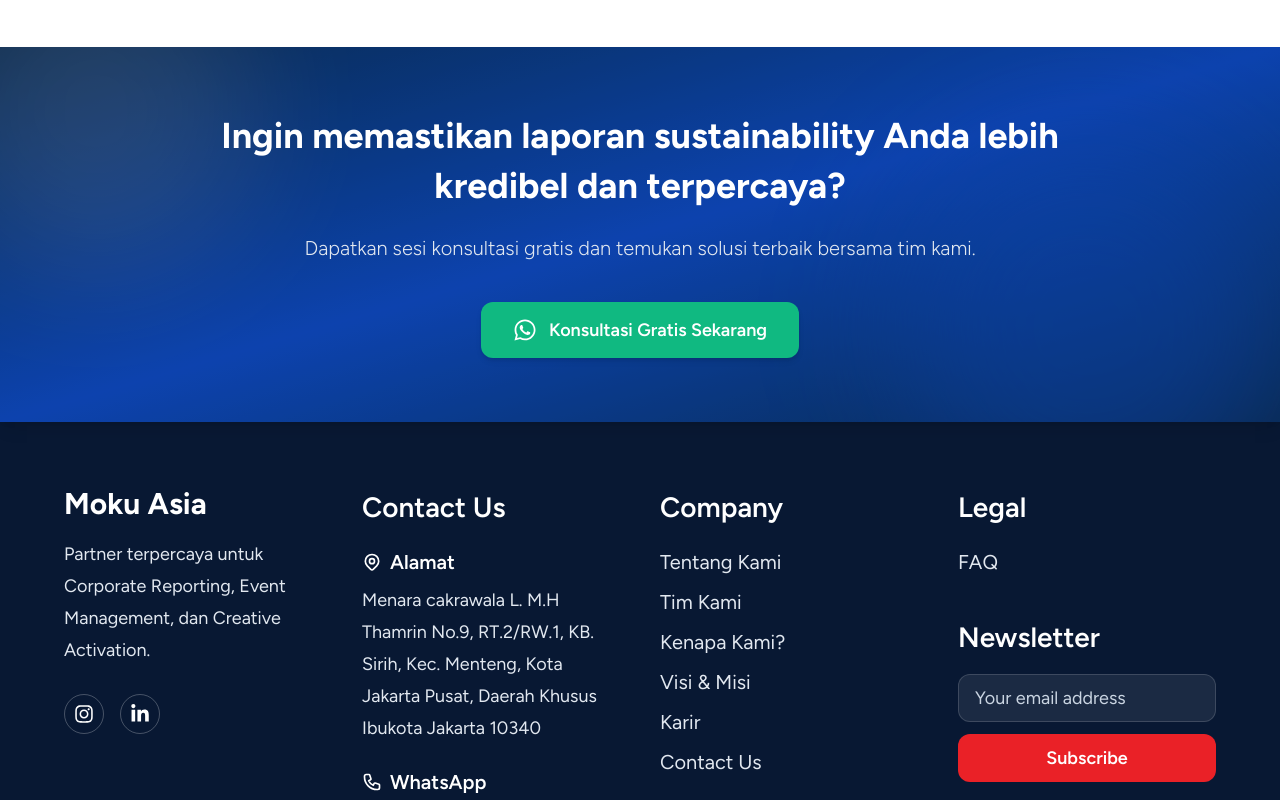
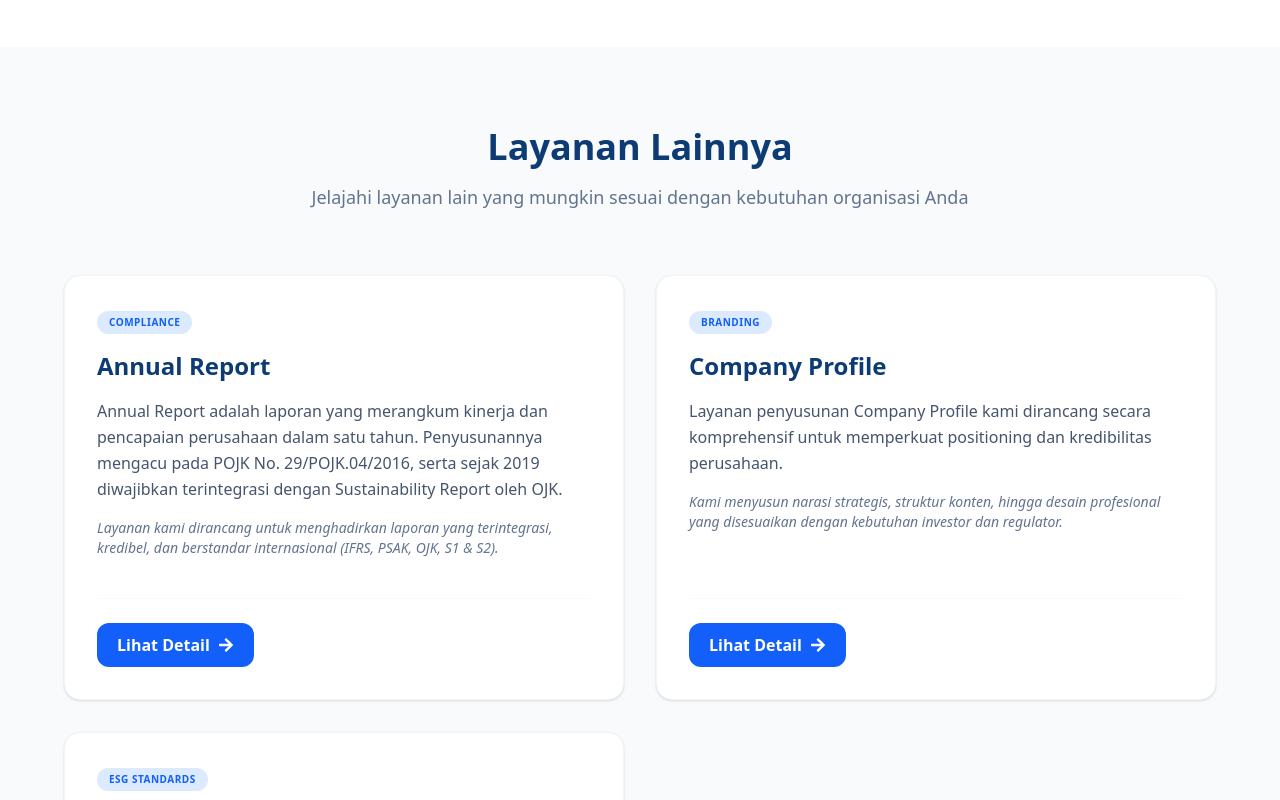
Before and after one commit to renoammar/moku-kreativ-asia, a Next.js app: page /assurance in a window 1280 px wide. Shown: the part 2680-3480 px from the top of the page. Built offline with nearby package versions, Linux system fonts and the light colour scheme.

Commit message:
feat: annual pages fix configurations and new component layanan lain nya

```diff
--- a/app/annual-report/page.tsx
+++ b/app/annual-report/page.tsx
@@ -3,6 +3,7 @@ import AnnualReportHero from '../components/annual-report/AnnualReportHero'
 import AnnualReportDescription from '../components/annual-report/AnnualReportDescription'
 import AnnualReportClientsList from '../components/annual-report/AnnualReportClientsList'
 import MiniBannerAnnualReport from '../components/annual-report/MiniBannerAnnualReport'
+import LayananLainnya from '../components/UI/LayananLainnya'
 
 function AnnualReport() {
   return (
@@ -10,6 +11,7 @@ function AnnualReport() {
       <AnnualReportHero />
       <AnnualReportDescription />
       <AnnualReportClientsList />
+      <LayananLainnya />
       <MiniBannerAnnualReport />
     </>
   )
--- a/app/assurance/page.tsx
+++ b/app/assurance/page.tsx
@@ -3,12 +3,14 @@ import AsuranceHero from '../components/assurance-compo/AsuranceHero'
 import AssuranceDescription from '../components/assurance-compo/AssuranceDescription'
 import AssuranceClientsList from '../components/assurance-compo/AssuranceClientsList'
 import MiniBannerAssurance from '../components/assurance-compo/MiniBannerAssurance'
+import LayananLainnya from '../components/UI/LayananLainnya'
 function AssurancePage() {
   return (
     <>
       <AsuranceHero />
       <AssuranceDescription />
       <AssuranceClientsList />
+      <LayananLainnya />
       <MiniBannerAssurance />
     </>
   )
--- /dev/null
+++ b/app/components/UI/LayananLainnya.tsx
@@ -0,0 +1,126 @@
+"use client";
+import Link from 'next/link';
+import { usePathname } from 'next/navigation';
+import { FaArrowRight, FaCheck } from 'react-icons/fa';
+
+function LayananLainnya() {
+  const pathname = usePathname();
+  const currentPath = pathname.replace(/\/+$/, '') || '/';
+
+  const services = [
+    {
+      title: "Annual Report",
+      tag: "COMPLIANCE",
+      href: "/all-reporting-solutions/annual-report",
+      matchPaths: ["/all-reporting-solutions/annual-report", "/annual-report"],
+      description: "Annual Report adalah laporan yang merangkum kinerja dan pencapaian perusahaan dalam satu tahun. Penyusunannya mengacu pada POJK No. 29/POJK.04/2016, serta sejak 2019 diwajibkan terintegrasi dengan Sustainability Report oleh OJK.",
+      extra: "Layanan kami dirancang untuk menghadirkan laporan yang terintegrasi, kredibel, dan berstandar internasional (IFRS, PSAK, OJK, S1 & S2).",
+      footer: "Memastikan kepatuhan, strategi, tata kelola, dan manajemen risiko terefleksi dengan baik."
+    },
+    {
+      title: "Company Profile",
+      tag: "BRANDING",
+      href: "/all-reporting-solutions/company-profile",
+      matchPaths: ["/all-reporting-solutions/company-profile"],
+      description: "Layanan penyusunan Company Profile kami dirancang secara komprehensif untuk memperkuat positioning dan kredibilitas perusahaan.",
+      extra: "Kami menyusun narasi strategis, struktur konten, hingga desain profesional yang disesuaikan dengan kebutuhan investor dan regulator.",
+      footer: "Hasil akhir tampil informatif, persuasif, dan selaras dengan identitas perusahaan."
+    },
+    {
+      title: "Sustainability Report",
+      tag: "ESG STANDARDS",
+      href: "/all-reporting-solutions/sustainability-report",
+      matchPaths: ["/all-reporting-solutions/sustainability-report"],
+      description: "Pendampingan profesional untuk membantu perusahaan menyusun laporan keberlanjutan yang terstruktur, terukur, dan sesuai standar seperti GRI, POJK, atau ISSB.",
+      extra: "Mengungkapkan kinerja ESG secara transparan, strategis, dan kredibel kepada pemangku kepentingan.",
+      footer: "Mendukung tata kelola, reputasi, dan nilai jangka panjang perusahaan."
+    },
+    {
+      title: "Assurance AA1000 Provider",
+      tag: "EXPERT TEAM",
+      href: "/assurance",
+      matchPaths: ["/assurance"],
+      description: "Standar assurance global untuk mengukur kinerja keberlanjutan perusahaan secara komprehensif. Kami menilai integritas implementasi Prinsip AccountAbility.",
+      points: [
+        "Validasi data yang akurat dan dapat dipercaya",
+        "Penilaian transparansi dalam pelaporan",
+        "Pemeriksaan kepatuhan terhadap standar yang berlaku"
+      ],
+      extra: "Provider ID: 001 - 150",
+    }
+  ];
+
+  const visibleServices = services.filter(
+    (service) => !service.matchPaths.some((path) => currentPath === path)
+  );
+
+  return (
+    <div className="w-full bg-slate-50 py-20 px-6 font-sans">
+      <div className="max-w-6xl mx-auto">
+
+        {/* Header Section */}
+        <div className="text-center mb-16">
+          <h2 className="text-4xl font-bold text-[#0D3C74] mb-4">Layanan Lainnya</h2>
+          <p className="text-slate-500 text-lg">
+            Jelajahi layanan lain yang mungkin sesuai dengan kebutuhan organisasi Anda
+          </p>
+        </div>
+
+        {/* Services Grid */}
+        <div className="grid grid-cols-1 md:grid-cols-2 gap-8 mb-16">
+          {visibleServices.map((service) => (
+            <div
+              key={service.title}
+              className="bg-white p-8 rounded-2xl shadow-sm border border-slate-100 hover:shadow-xl transition-all duration-300 group flex flex-col justify-between"
+            >
+              <div>
+                <span className="inline-block px-3 py-1 rounded-full bg-blue-100 text-[#125ff9] text-[10px] font-bold tracking-wider mb-4">
+                  {service.tag}
+                </span>
+                <h3 className="text-2xl font-bold text-[#0D3C74] mb-4 group-hover:text-[#125ff9] transition-colors">
+                  {service.title}
+                </h3>
+                <p className="text-slate-600 leading-relaxed mb-4">
+                  {service.description}
+                </p>
+
+                {service.points ? (
+                  <ul className="space-y-2 mb-4">
+                    {service.points.map((point, i) => (
+                      <li key={i} className="flex items-center gap-2 text-sm text-slate-700">
+                        <FaCheck className="text-emerald-500 text-xs" /> {point}
+                      </li>
+                    ))}
+                  </ul>
+                ) : (
+                  <p className="text-sm text-slate-500 italic mb-4">
+                    {service.extra}
+                  </p>
+                )}
+              </div>
+
+              <div className="mt-6 pt-6 border-t border-slate-50">
+                <Link
+                  href={service.href}
+                  className="inline-flex items-center gap-2 rounded-xl bg-[#125ff9] px-5 py-2.5 font-semibold text-white transition-all hover:gap-3 hover:bg-[#0D3C74]"
+                >
+                  Lihat Detail <FaArrowRight />
+                </Link>
+              </div>
+            </div>
+          ))}
+        </div>
+
+        {/* Global CTA Button */}
+        <div className="flex justify-center">
+          <Link href='/all-reporting-solutions' className="flex items-center gap-2 rounded-xl bg-[#125ff9] px-10 py-4 text-lg font-bold text-white shadow-lg transition-all hover:-translate-y-1 hover:bg-[#0D3C74]">
+            Lihat Semua Layanan <FaArrowRight />
+          </Link>
+        </div>
+
+      </div>
+    </div>
+  );
+}
+
+export default LayananLainnya;
--- a/app/components/annual-report/AnnualReportDescription.tsx
+++ b/app/components/annual-report/AnnualReportDescription.tsx
@@ -4,7 +4,10 @@ import {
   FaUsers,
   FaBolt,
   FaChartLine,
-  FaBookOpen
+  FaBookOpen,
+  FaBalanceScale,
+  FaLightbulb,
+  FaAward
 } from 'react-icons/fa';
 import { MdOutlineVerifiedUser, MdAssignment, MdOutlineInsights } from 'react-icons/md';
 
@@ -12,34 +15,35 @@ const AnnualReportDescription = () => {
   return (
     <div className="mx-auto max-w-6xl bg-white p-6 font-sans text-[#0D3C74] md:p-12">
 
+      {/* --- SECTION 1: Deskripsi Layanan --- */}
       <div className="grid grid-cols-1 lg:grid-cols-3 gap-12 mb-20">
         <div className="lg:col-span-2 space-y-6">
-          <h2 className="text-3xl font-bold text-[#0D3C74]">Deskripsi Layanan</h2>
+          <h2 className="text-3xl font-bold text-[#0D3C74]">Annual Report Service</h2>
           <p className="leading-relaxed text-[#0D3C74]/80">
-            Layanan Annual Report kami dirancang untuk menyajikan performa bisnis perusahaan
-            secara komprehensif dalam format laporan yang profesional dan mudah dipahami.
-            Kami memastikan setiap bagian laporan memiliki alur yang kuat dan relevan:
+            Penyusunan Annual Report merupakan proses pengembangan laporan tahunan yang merangkum kinerja, strategi, serta pencapaian perusahaan selama satu tahun. Layanan ini memastikan bahwa laporan tidak hanya akurat secara data, tetapi juga mampu menyampaikan narasi perusahaan secara jelas, transparan, dan sesuai dengan standar yang berlaku.
           </p>
+
+          <p className="font-semibold text-[#0D3C74]">Kami mengadopsi pendekatan komprehensif yang mencakup:</p>
 
           <div className="space-y-4">
             <div className="border-l-4 border-[#125ff9] pl-4">
-              <p><span className="font-bold">Business Highlights:</span> Menyusun pencapaian utama perusahaan agar mudah dipahami investor dan pemangku kepentingan.</p>
+              <p><span className="font-bold">Kejelasan:</span> Penyajian kinerja perusahaan kepada stakeholder agar mudah dipahami.</p>
             </div>
             <div className="border-l-4 border-[#125ff9] pl-4">
-              <p><span className="font-bold">Narasi Strategis:</span> Menghubungkan strategi, risiko, dan kinerja keuangan dalam cerita perusahaan yang solid.</p>
+              <p><span className="font-bold">Relevansi:</span> Informasi yang disampaikan sesuai dengan kondisi bisnis dan industri terkini.</p>
             </div>
             <div className="border-l-4 border-[#125ff9] pl-4">
-              <p><span className="font-bold">Kepatuhan & Tata Kelola:</span> Menampilkan informasi governance dan kepatuhan sesuai regulasi yang berlaku.</p>
+              <p><span className="font-bold">Konsistensi:</span> Penyelarasan pesan perusahaan dengan strategi dan arah pertumbuhan masa depan.</p>
             </div>
           </div>
 
           <p className="pt-4 text-[#0D3C74]/90">
-            <span className="font-bold text-[#125ff9]">Manfaat bagi Anda:</span> Meningkatkan kredibilitas perusahaan, memperkuat komunikasi korporat, dan membuat annual report Anda lebih bernilai bagi audiens bisnis.
+            Hasilnya adalah Annual Report yang lebih informatif, kredibel, dan mampu memperkuat citra perusahaan di mata investor maupun stakeholder.
           </p>
         </div>
 
         <div className="space-y-6">
-          <div className="flex flex-col items-center justify-center rounded-2xl border border-[#125ff9]/20 bg-[#125ff9]/8 p-6">
+          <div className="flex flex-col items-center justify-center rounded-2xl border border-[#125ff9]/20 bg-[#125ff9]/5 p-6">
             <a
               href="https://wa.me/6289627667568"
               target="_blank"
@@ -52,14 +56,36 @@ const AnnualReportDescription = () => {
         </div>
       </div>
 
+      {/* --- SECTION 2: Penuhi Standar OJK (New Section based on Image) --- */}
+      <div className="mb-20">
+        <h3 className="text-2xl font-bold text-center mb-10">Penuhi Standar OJK dengan Annual Report Profesional</h3>
+        <div className="grid md:grid-cols-3 gap-6">
+          <div className="bg-slate-50 p-8 rounded-2xl text-center border border-slate-100">
+            <div className="flex justify-center mb-4 text-3xl text-[#125ff9]"><FaBalanceScale /></div>
+            <h4 className="font-bold text-lg mb-3">Kepatuhan Regulasi</h4>
+            <p className="text-sm text-slate-600">Kami memastikan Annual Report Anda disusun sesuai standar POJK dan SEOJK terbaru.</p>
+          </div>
+          <div className="bg-slate-50 p-8 rounded-2xl text-center border border-slate-100">
+            <div className="flex justify-center mb-4 text-3xl text-[#125ff9]"><FaLightbulb /></div>
+            <h4 className="font-bold text-lg mb-3">Visual Informatif</h4>
+            <p className="text-sm text-slate-600">Desain infografis yang jelas dan menarik untuk mendukung penyampaian informasi secara efektif.</p>
+          </div>
+          <div className="bg-slate-50 p-8 rounded-2xl text-center border border-slate-100">
+            <div className="flex justify-center mb-4 text-3xl text-[#125ff9]"><FaAward /></div>
+            <h4 className="font-bold text-lg mb-3">Expertise yang Terpercaya</h4>
+            <p className="text-sm text-slate-600">Didukung oleh tim ahli dengan pengalaman luas dalam menangani perusahaan BUMN, dan multinasional.</p>
+          </div>
+        </div>
+      </div>
+
       <hr className="mb-20 border-[#125ff9]/15" />
 
+      {/* --- SECTION 3: Scope of Work --- */}
       <div className="mb-20">
         <div className="text-center mb-12">
           <h2 className="text-3xl font-bold mb-4">Scope of Work Annual Report</h2>
           <p className="mx-auto max-w-3xl text-[#0D3C74]/80">
-            Proses penyusunan Annual Report mencakup pengumpulan data lintas fungsi,
-            penyusunan narasi korporat, serta penyelarasan isi laporan dengan target komunikasi perusahaan.
+            Layanan Annual Report kami mencakup pengembangan laporan tahunan perusahaan dengan pendekatan strategis, kreatif, dan berbasis regulasi yang berlaku.
           </p>
         </div>
 
@@ -80,31 +106,25 @@ const AnnualReportDescription = () => {
         </div>
       </div>
 
+      {/* --- SECTION 4: Ruang Lingkup & Manfaat --- */}
       <div className="grid gap-12 rounded-3xl bg-[#0D3C74] p-8 text-white lg:grid-cols-2 md:p-12">
         <div className="space-y-6">
-          <h3 className="text-2xl font-bold text-white">Ruang Lingkup Annual Report</h3>
-          <p className="text-white/90">Layanan mencakup penyusunan konten, validasi data, dan perapihan narasi untuk laporan tahunan perusahaan.</p>
+          <h3 className="text-2xl font-bold text-white">Ruang Lingkup Layanan</h3>
+          <p className="text-white/90">Kami memberikan solusi end-to-end mulai dari pengumpulan data hingga penyajian laporan final.</p>
 
           <div className="space-y-4">
             <div className="flex items-start gap-4 rounded-xl bg-white/10 p-4">
               <MdAssignment className="shrink-0 text-3xl text-[#8EBBFF]" />
               <div>
-                <p className="font-semibold">Penyusunan Draft</p>
-                <p className="text-sm text-white/90">Penyusunan outline dan draft laporan berdasarkan target komunikasi perusahaan.</p>
+                <p className="font-semibold text-lg">Proses Pengembangan</p>
+                <p className="text-sm text-white/90 leading-relaxed">Melakukan pengumpulan data, analisis informasi, serta penyusunan struktur laporan yang mencerminkan kinerja dan strategi perusahaan secara menyeluruh.</p>
               </div>
             </div>
             <div className="flex items-start gap-4 rounded-xl bg-white/10 p-4">
               <MdOutlineVerifiedUser className="shrink-0 text-3xl text-[#8EBBFF]" />
               <div>
-                <p className="font-semibold">Review & Finalisasi</p>
-                <p className="text-sm text-white/90">Validasi akhir agar laporan siap dipublikasikan untuk kebutuhan tahunan perusahaan.</p>
-              </div>
-            </div>
-            <div className="flex items-start gap-4 rounded-xl bg-white/10 p-4">
-              <MdOutlineInsights className="shrink-0 text-3xl text-[#8EBBFF]" />
-              <div>
-                <p className="font-semibold">Business Insight</p>
-                <p className="text-sm text-white/90">Menajamkan pesan strategis agar annual report memberi nilai tambah untuk pembaca.</p>
+                <p className="font-semibold text-lg">Penyusunan & Penyajian</p>
+                <p className="text-sm text-white/90 leading-relaxed">Mengembangkan konten, narasi, serta desain laporan tahunan yang sesuai dengan standar pelaporan dan kebutuhan komunikasi stakeholder.</p>
               </div>
             </div>
           </div>
@@ -114,14 +134,14 @@ const AnnualReportDescription = () => {
           <h3 className="text-2xl font-bold mb-6">Manfaat bagi Perusahaan</h3>
           <ul className="space-y-4">
             {[
-              "Meningkatkan kepercayaan investor dan mitra",
-              "Memperkuat citra profesional perusahaan",
-              "Mempermudah komunikasi pencapaian tahunan",
-              "Menyelaraskan laporan dengan kebutuhan regulator",
-              "Memberikan dasar evaluasi strategi bisnis"
+              "Menyajikan kinerja perusahaan secara jelas dan terpercaya",
+              "Meningkatkan transparansi kepada investor dan stakeholder",
+              "Memastikan kesesuaian laporan dengan standar dan regulasi",
+              "Memperkuat citra dan reputasi perusahaan di pasar",
+              "Menyampaikan strategi dan arah pertumbuhan secara efektif"
             ].map((text, i) => (
-              <li key={i} className="flex items-center gap-3">
-                <FaCheckCircle className="text-white/90" />
+              <li key={i} className="flex items-start gap-3">
+                <FaCheckCircle className="text-white/90 mt-1 shrink-0" />
                 <span className="font-medium">{text}</span>
               </li>
             ))}
--- a/app/components/annual-report/MiniBannerAnnualReport.tsx
+++ b/app/components/annual-report/MiniBannerAnnualReport.tsx
@@ -11,12 +11,12 @@ function MiniBannerAnnualReport() {
 
         {/* Title */}
         <h2 className="text-3xl md:text-4xl font-bold leading-snug">
-          Ingin Annual Report perusahaan Anda lebih kuat dan meyakinkan?
+         Ingin memastikan Annual Report Anda lebih kredibel dan terpercaya?
         </h2>
 
         {/* Subtitle */}
         <p className="text-lg md:text-xl text-slate-200 max-w-3xl font-light">
-          Dapatkan sesi konsultasi gratis untuk menyusun laporan tahunan yang lebih strategis.
+          Dapatkan sesi konsultasi gratis dan temukan solusi terbaik bersama tim kami.
         </p>
 
         {/* Call to Action Buttons */}
```
Also changed, not shown: app/components/annual-report/AnnualReportclientLogos.ts (+7 -2 lines).
